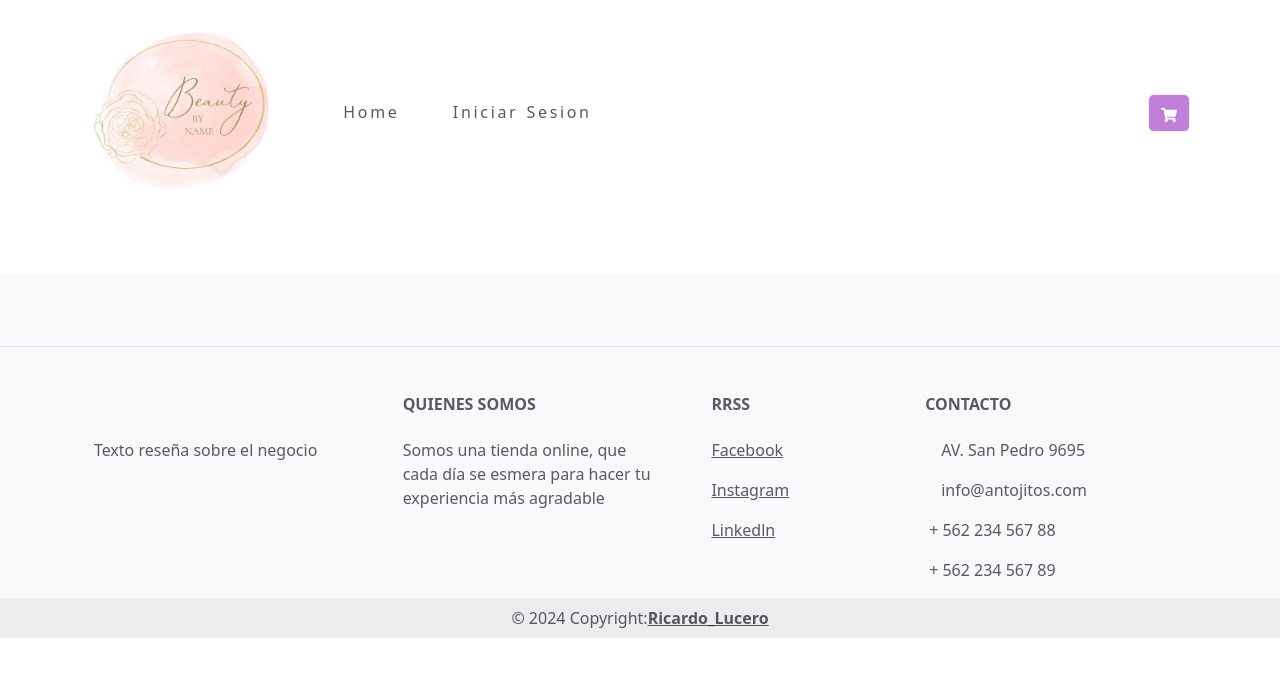
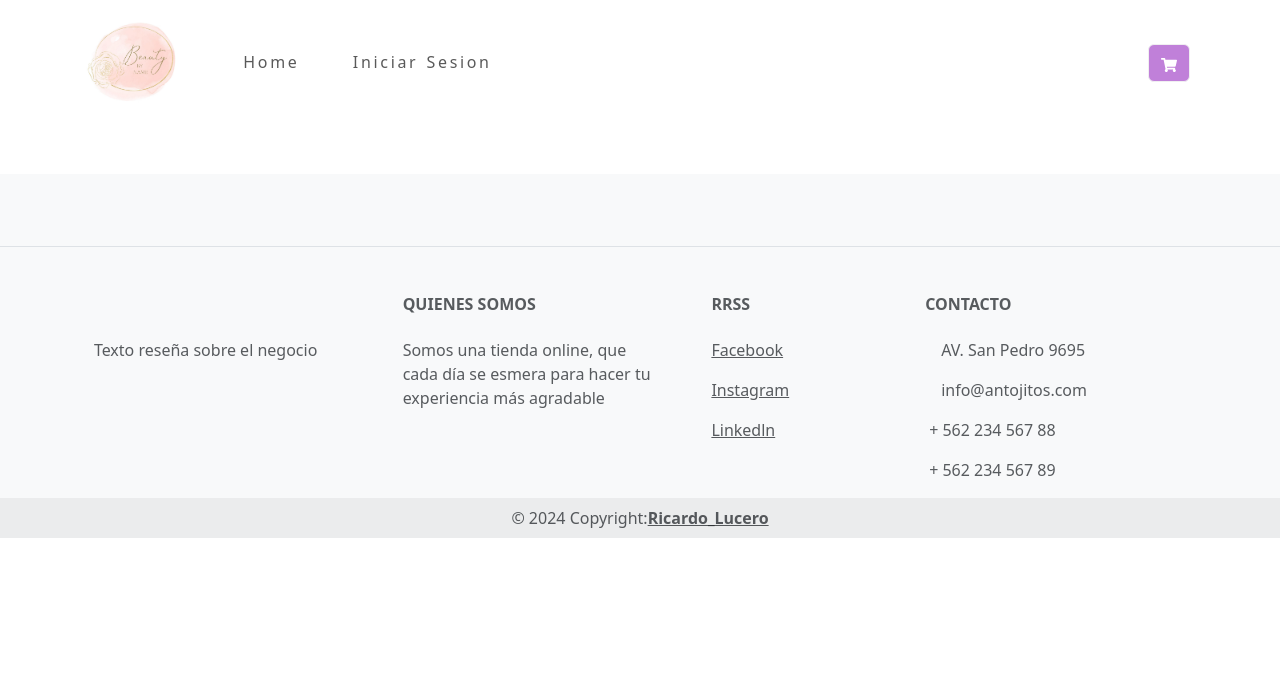
Before and after one commit to RLucer/tienda-ecommerce-5, a React (Vite) app: page /home in a window 1280 px wide. Shown: the top 676 px of the page. Built offline with nearby package versions, Linux system fonts and the light colour scheme; no server answers.

Commit message:
add logo page

```diff
--- a/src/components/Navbar.jsx
+++ b/src/components/Navbar.jsx
@@ -24,8 +24,8 @@ export default function NavbarMenu() {
       <Container>
         <Navbar.Brand as={Link} to="/home">  <img
           src="/log.jpeg"
-          width="200"
-          height="200"
+          width="100"
+          height="100"
           className="d-inline-block align-top"
           alt=""
         />
```
